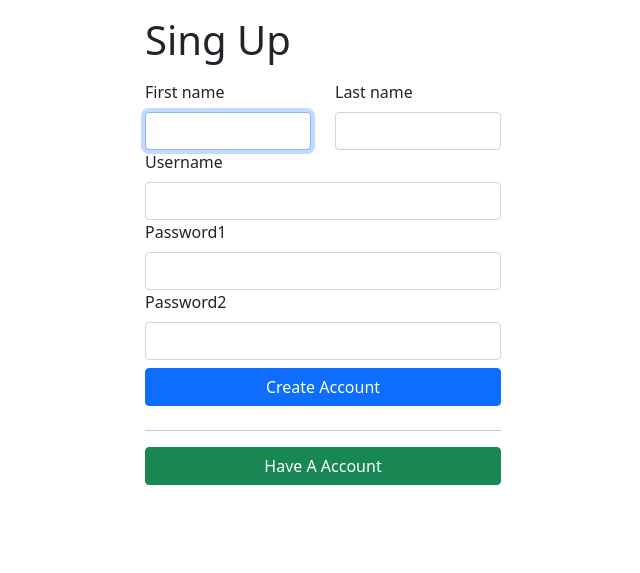
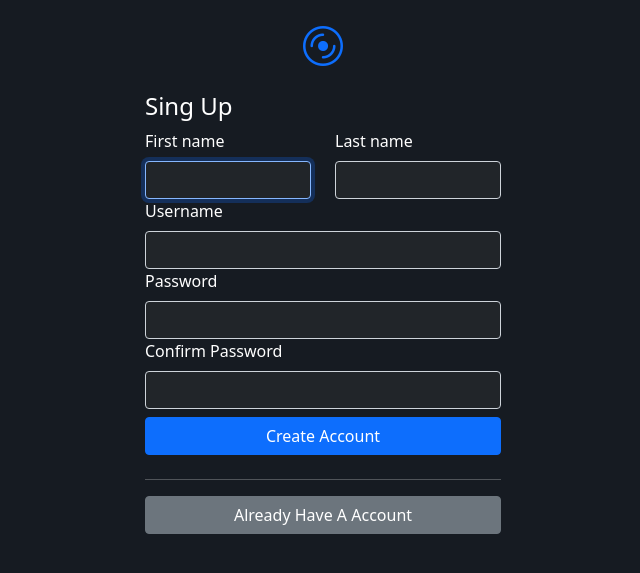
Before and after one commit to jatinder-singh221/ottclone, a Django app: page /signup in a window 1280 px wide. Shown: the top 573 px of the page, without its empty margins (317-957 px from the left). Run offline with Django 3.2, Linux system fonts and the light colour scheme; some libraries are stand-ins or nearby versions.

Commit message:
fix xxs bug in signup form and errors

```diff
--- a/auth_user/forms.py
+++ b/auth_user/forms.py
@@ -1,22 +1,24 @@
 from django.contrib.auth.forms import AuthenticationForm, UserCreationForm
 from django import forms
 from django.contrib.auth.models import User
-from django.forms import fields
+from django.core import validators
+from .validator import char_validation1,char_validation2
+from django.core.exceptions import ValidationError
 
 class custom_auth_form(AuthenticationForm):
-    username = forms.CharField(widget = forms.TextInput(attrs={'class':'form-control', 'autofocus':'True'}))
-    password = forms.CharField(widget = forms.PasswordInput(attrs={'class':'form-control', 'autofocus':'False'}))
+    username = forms.CharField(widget = forms.TextInput(attrs={'class':'form-control bg-dark text-white', 'autofocus':'True'}))
+    password = forms.CharField(widget = forms.PasswordInput(attrs={'class':'form-control  bg-dark text-white', 'autofocus':'False'}))
 
     class Meta:
         model = User
         fields = ['username','password']
 
 class custom_usercreation_form(UserCreationForm):
-    username = forms.CharField(widget = forms.EmailInput(attrs={'class':'form-control'}))
-    first_name = forms.CharField(widget = forms.TextInput(attrs={'class':'form-control' , 'autofocus':'True'}))
-    last_name = forms.CharField(widget = forms.TextInput(attrs={'class':'form-control'}))
-    password1 = forms.CharField(widget = forms.PasswordInput(attrs={'class':'form-control'}))
-    password2 = forms.CharField(widget = forms.PasswordInput(attrs={'class':'form-control'}))
+    username = forms.CharField(widget = forms.EmailInput(attrs={'class':'form-control  bg-dark text-white'}))
+    first_name = forms.CharField(widget = forms.TextInput(attrs={'class':'form-control  bg-dark text-white' , 'autofocus':'True'}),validators=[char_validation1])
+    last_name = forms.CharField(widget = forms.TextInput(attrs={'class':'form-control  bg-dark text-white'}),validators=[char_validation2])
+    password1 = forms.CharField(widget = forms.PasswordInput(attrs={'class':'form-control  bg-dark text-white'}),label='Password')
+    password2 = forms.CharField(widget = forms.PasswordInput(attrs={'class':'form-control  bg-dark text-white'}),label='Confirm Password')
 
     class Meta:
         model = User
--- a/templates/base.html
+++ b/templates/base.html
@@ -6,11 +6,24 @@
     <meta name="viewport" content="width=device-width, initial-scale=1.0">
     <title>{% block title %}{% endblock %}</title>
     <link href="https://cdn.jsdelivr.net/npm/bootstrap@5.0.0/dist/css/bootstrap.min.css" rel="stylesheet" integrity="sha384-wEmeIV1mKuiNpC+IOBjI7aAzPcEZeedi5yW5f2yOq55WWLwNGmvvx4Um1vskeMj0" crossorigin="anonymous">
+    <link rel="stylesheet" href="https://cdn.jsdelivr.net/npm/bootstrap-icons@1.4.1/font/bootstrap-icons.css">
 </head>
-<body>
-    {% block login %}
+<body class=" text-white" style="background-color: #161b22;">
+    <div class="container mt-3">
+        <div class="row justify-content-center">
+            <div class="col-4 text-center">
+                {% block logo %}
 
-    {% endblock %}
+                {% endblock %}
+            </div>
+        </div>
+
+    </div>
+    <div id="forms">
+        {% block form %}
+
+        {% endblock %}
+    </div>
 
     <script src="https://cdn.jsdelivr.net/npm/bootstrap@5.0.0/dist/js/bootstrap.bundle.min.js" integrity="sha384-p34f1UUtsS3wqzfto5wAAmdvj+osOnFyQFpp4Ua3gs/ZVWx6oOypYoCJhGGScy+8" crossorigin="anonymous"></script>
 </body>
--- a/templates/signup.html
+++ b/templates/signup.html
@@ -1,23 +1,49 @@
 {% extends 'base.html' %}
-{% block login %}
+{% block logo %}
+<i class="bi bi-disc fs-1  text-primary"></i>
+{% endblock %}
+{% block form %}
     <div class="container mt-3 ">
         {{signup.non_field_errors}}
         <form action="{% url 'auth:signup' %}" method="POST">
             {% csrf_token %}
             <div class="row justify-content-center">
                 <div class="col col-md-4">
-                    <p class="display-6">Sing Up</p>
+                    <h4>Sing Up</h4>
                 </div>
                 <div class="w-100"></div>
                 <div class="col col-md-2">
                     <label class="form-label" for="{{singup.first_name.id_for_label}}">{{singup.first_name.label}}</label>
                     {{singup.first_name}}
-                    {{singup.first_name.errors}}
+
+                    {% if singup.first_name.errors %}
+                    <script>
+                        var user = '{{singup.first_name.id_for_label}}';
+                        var user_add_class = document.getElementById(user);
+                        user_add_class.classList.add('is-invalid')
+                    </script>
+                    {% for error in singup.first_name.errors %}
+                        <div class="invalid-feedback">
+                            {{error}}
+                        </div>
+                    {% endfor %}
+                    {% endif %}
                 </div>
                 <div class="col col-md-2">
                     <label class="form-label" for="{{singup.last_name.id_for_label}}">{{singup.last_name.label}}</label>
                     {{singup.last_name}}
-                    {{singup.last_name.errors}}
+                    {% if singup.last_name.errors %}
+                    <script>
+                        var user = '{{singup.last_name.id_for_label}}';
+                        var user_add_class = document.getElementById(user);
+                        user_add_class.classList.add('is-invalid')
+                    </script>
+                    {% for error in singup.last_name.errors %}
+                        <div class="invalid-feedback">
+                            {{error}}
+                        </div>
+                    {% endfor %}
+                    {% endif %}
                 </div>
                 <div class="w-100"></div>
                 <div class="col-12 col-md-4">
@@ -70,7 +96,7 @@
                 <div class="w-100"></div>
                 <div class="col-12 col-md-4 pt-2">
                     <hr>
-                    <a href="" class="btn btn-success w-100">Have A Account</a>
+                    <a href="{% url 'auth:login' %}" class="btn btn-secondary w-100">Already Have A Account</a>
                 </div>
             </div>
 
```
Also changed, not shown: auth_user/validator.py (added, +18 -0 lines), templates/login.html (+9 -5 lines).
